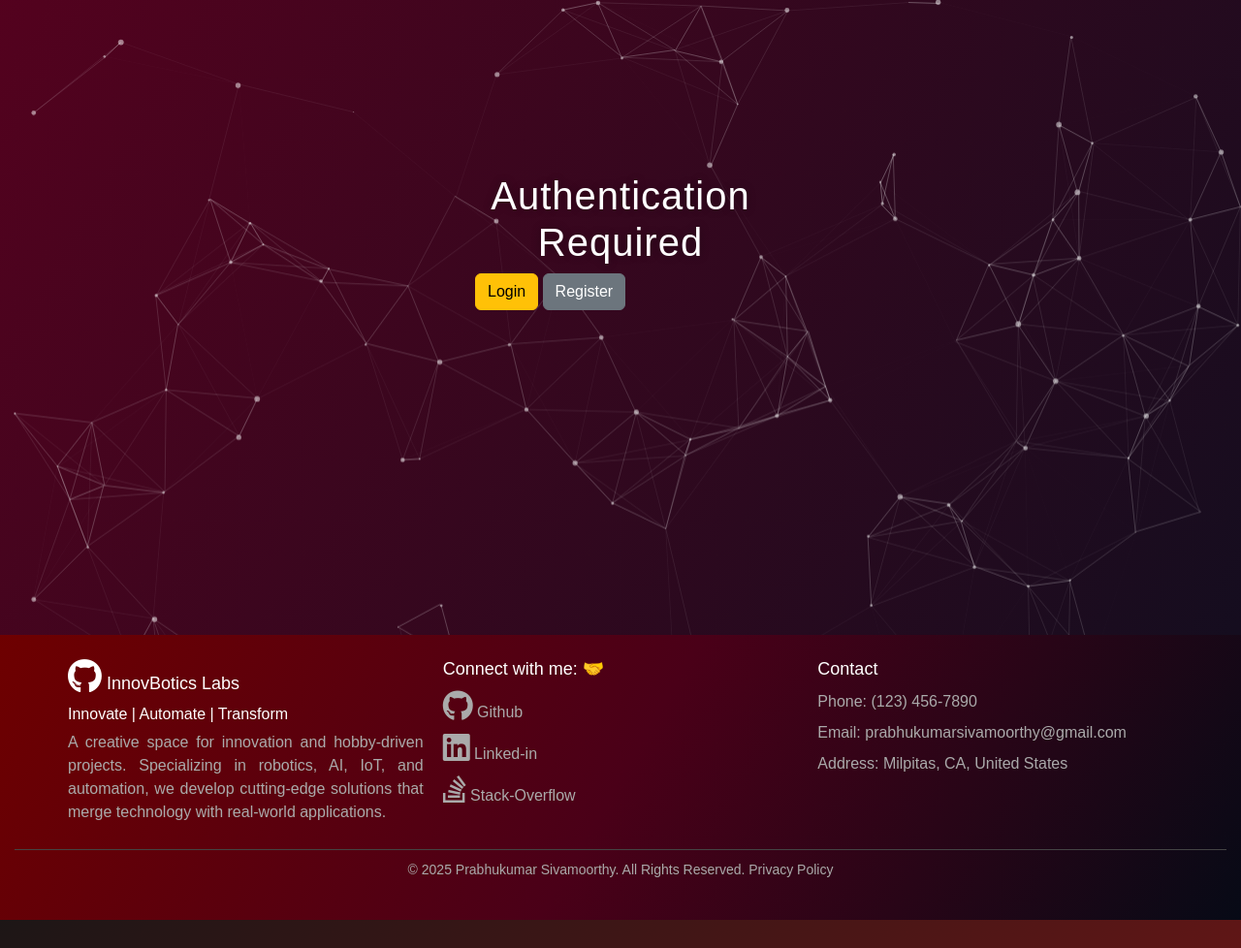
After one commit to InnovBotics-Labs/Portfolio, a Flask app: page /portal in a window 1280 px wide. The commit adds this page. Shown: the whole page at 97% size. Run offline with Flask 3, Linux system fonts and the light colour scheme; some libraries are stand-ins or nearby versions.

```diff
--- a/server.py
+++ b/server.py
@@ -5,28 +5,11 @@ purpose: will act as a server for the portfolio website
 # Dependencies
 from flask import Flask, render_template,request,send_from_directory
 from flask_bootstrap import Bootstrap5
-from flask_wtf import FlaskForm
-from wtforms import StringField, SubmitField, TextAreaField
-from wtforms.validators import DataRequired, Regexp
-
-class MyForm(FlaskForm):
-    """ Contains list of entry variables"""
-    f_name = StringField('First Name', validators=[DataRequired()])
-    l_name = StringField('Last Name', validators=[DataRequired()])
-    email = StringField('Email', validators=[DataRequired()])
-    # Optional country code (e.g., +1, +91)
-    country_code = StringField('Country Code',
-                               validators=[DataRequired()],
-                               render_kw={"placeholder": "e.g., +1"})
-    phone = StringField('Phone', validators=[
-        DataRequired(),
-        Regexp(r'^\d{10}$', message="Phone number must be exactly 10 digits")
-    ], render_kw={"placeholder": "1234567890"})
-    message = TextAreaField('Message', validators=[DataRequired()], render_kw={"rows": 5})
-    submit = SubmitField(label="📨 Send")
 
 # Internal Modules
+from tools.wt_forms import PingMeForm, RegisterForm
 
+# Global Declarations/Configurations
 app = Flask(__name__)
 app.config['SECRET_KEY'] = '8BYkEfBA6O6donzWlSihBXox7C0sKR6b'
 app.secret_key = "any-string-you-want-just-keep-it-secret"
@@ -39,7 +22,7 @@ def home() -> str:
     """
     Takes user to Homepage of the Server website
     """
-    ping_form = MyForm()
+    ping_form = PingMeForm()
     return render_template('index.html', form=ping_form)
 
 
@@ -57,10 +40,19 @@ def ping():
 def download():
     return send_from_directory('static', path="assets/files/under-construction-sign.pdf")
 
+@app.route('/portal')
+def portal():
+    return render_template('Pages/portal.html')
+
 @app.route('/login')
 def login():
     return render_template('Pages/login.html')
 
+@app.route('/register')
+def register():
+    register_form = RegisterForm()
+    return render_template('Pages/register.html', form = register_form)
+
 # ------------------------------------------
 if __name__ == "__main__":
     app.run(debug=True)
--- a/static/css/footer.css
+++ b/static/css/footer.css
@@ -1,4 +1,6 @@
         .footer {
+            position: fixed;
+            bottom: 0; left: 0; width: 100%;
             background: linear-gradient(300deg, #070a16, #4a0018, #6e0000);
             color: #fff;
             padding: 20px 0;
--- /dev/null
+++ b/static/css/pages.css
@@ -0,0 +1,10 @@
+.box {
+	position: absolute;
+	top: 50%;
+	left: 50%;
+	margin: -150px 0 0 -150px;
+	width:300px;
+	height:300px;
+	z-index:5
+}
+.box h1 { color: #fff; text-shadow: 0 0 10px rgba(0,0,0,0.3); letter-spacing:1px; text-align:center; }
--- /dev/null
+++ b/templates/Pages/portal.html
@@ -0,0 +1,22 @@
+{% extends 'base.html' %}
+
+{% block title %}Login/Register{% endblock %}
+{% from 'bootstrap5/form.html' import render_form %}
+
+{% block content %}
+<section id="header_" style="padding-top:50%">
+   <div class="box" style="height:100vh">
+      <h1>Authentication Required</h1>
+      <!-- Hide the Login/Registration buttons for logged-in users -->
+      <button onclick="{{ url_for('login') }}" class="btn btn-warning btn-block btn-large"
+        >Login</button
+      >
+      <a
+        href="{{ url_for('register') }}"
+        class="btn btn-secondary btn-block btn-large"
+        >Register</a
+      >
+</div>
+</section>
+
+{% endblock %}
--- a/templates/base.html
+++ b/templates/base.html
@@ -12,6 +12,7 @@
     <link href="{{ url_for('static', filename='css/hero.css') }}" rel="stylesheet"/>
     <link href="{{ url_for('static', filename='css/footer.css') }}" rel="stylesheet"/>
     <link href="{{ url_for('static', filename='css/profession.css') }}" rel="stylesheet"/>
+    <link href="{{ url_for('static', filename='css/pages.css') }}" rel="stylesheet"/>
     <!-- FontAwesome for Icons -->
     <link rel="stylesheet" href="https://cdnjs.cloudflare.com/ajax/libs/font-awesome/6.4.2/css/all.min.css">
 
@@ -23,9 +24,7 @@
 <body >
 <div id="particles-js"></div>
 {% block content %}{% endblock %}
-<footer>
-    {% include "section/footer.html" %}
-</footer>
+
 
 <!-- Bootstrap js Bundle (with Popper.js) -->
 <script src="https://cdn.jsdelivr.net/npm/bootstrap@5.3.0/dist/js/bootstrap.bundle.min.js"></script>
@@ -34,6 +33,9 @@
 <script src="https://cdn.jsdelivr.net/npm/particles.js@2.0.0/particles.min.js"></script>
 
 
+{% include "section/footer.html" %}
+</body>
 
-</body>
+
+
 </html>
--- a/templates/nav_bar/nav_bar.html
+++ b/templates/nav_bar/nav_bar.html
@@ -60,7 +60,7 @@
                         </ul>
                     </div>
                     {% else %}
-                    <a class="btn hero-btn secondary" href="{{ url_for('login') }}"><b><u>P</u></b>ortal</a>
+                    <a class="btn hero-btn secondary" href="{{ url_for('portal') }}"><b><u>P</u></b>ortal</a>
                     {% endif %}
                 </li>
             </ul>
```
Also changed, not shown: templates/Pages/login.html (+11 -4 lines), templates/Pages/send.html (+8 -2 lines), tools/wt_forms.py (added, +34 -0 lines).
